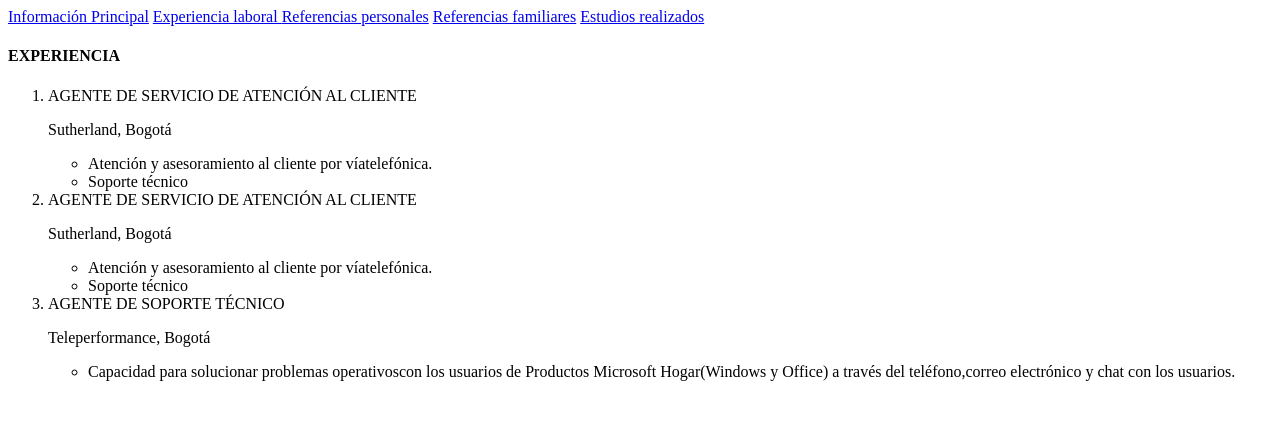
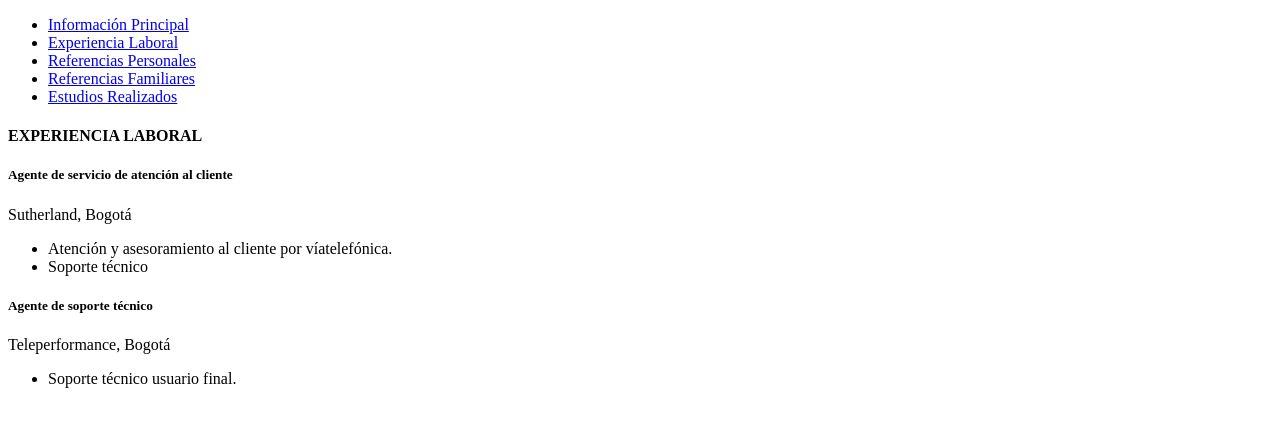
Before and after one commit to enrojass04/Cantera1-Sofka-HTML-CSS-JS, a plain HTML site: page experiencia.html in a window 1280 px wide. Drawn offline with Linux system fonts and the light colour scheme.

Commit message:
version4

```diff
--- a/experiencia.html
+++ b/experiencia.html
@@ -6,39 +6,40 @@
     <meta http-equiv="X-UA-Compatible" content="IE=edge">
     <meta name="viewport" content="width=device-width, initial-scale=1.0">
     <title>Document</title>
+
+    <nav>
+        <ul class="menu">
+            <li><a href="index.html">Información Principal</a></li>
+            <li><a href="experiencia.html">Experiencia Laboral </a></li>
+            <li><a href="personales.html">Referencias Personales</a></li>
+            <li><a href="familiares.html">Referencias Familiares</a></li>
+            <li><a href="estudios.html">Estudios Realizados </a></li>
+        </ul>
+    </nav>
 </head>
 
 <body>
-    <nav>
-        <span><a href="index.html">Información Principal</a></span>
-        <span><a href="experiencia.html">Experiencia laboral </a></span>
-        <span><a href="personales.html">Referencias personales</a></span>
-        <span><a href="familiares.html">Referencias familiares</a></span>
-        <span><a href="estudios.html">Estudios realizados </a></span>
-    </nav>
-    <div>
-        <h4>EXPERIENCIA</h4>
-        <ol>
-            <li> AGENTE DE SERVICIO DE ATENCIÓN AL CLIENTE </li>
-            <p> Sutherland, Bogotá </p>
-            <ul>
-                <li> Atención y asesoramiento al cliente por víatelefónica. </li>
-                <li> Soporte técnico </li>
-            </ul>
-            <li> AGENTE DE SERVICIO DE ATENCIÓN AL CLIENTE </li>
-            <p> Sutherland, Bogotá </p>
-            <ul>
-                <li> Atención y asesoramiento al cliente por víatelefónica. </li>
-                <li> Soporte técnico </li>
-            </ul>
-            <li> AGENTE DE SOPORTE TÉCNICO </li>
-            <p> Teleperformance, Bogotá </p>
-            <ul>
-                <li> Capacidad para solucionar problemas operativoscon los usuarios de Productos Microsoft Hogar(Windows
-                    y Office) a través del teléfono,correo electrónico y chat con los usuarios. </li>
-            </ul>
-        </ol>
-    </div>
+
+    <main>
+        <section>
+            <h4>EXPERIENCIA LABORAL</h4>
+            <article>
+                <h5>Agente de servicio de atención al cliente</h5>
+                <p>Sutherland, Bogotá</p>
+                <ul class="task">
+                    <li> Atención y asesoramiento al cliente por víatelefónica. </li>
+                    <li> Soporte técnico </li>
+                </ul>
+            </article>
+            <article>
+                <h5>Agente de soporte técnico</h5>
+                <p>Teleperformance, Bogotá</p>
+                <ul class="task">
+                    <li> Soporte técnico usuario final. </li>
+                </ul>
+            </article>
+        </section>
+    </main>
 </body>
 
 </html>
```
Also changed, not shown: estudios.html (+23 -14 lines), familiares.html (+17 -10 lines), index.html (+32 -20 lines), personales.html (+17 -7 lines).
